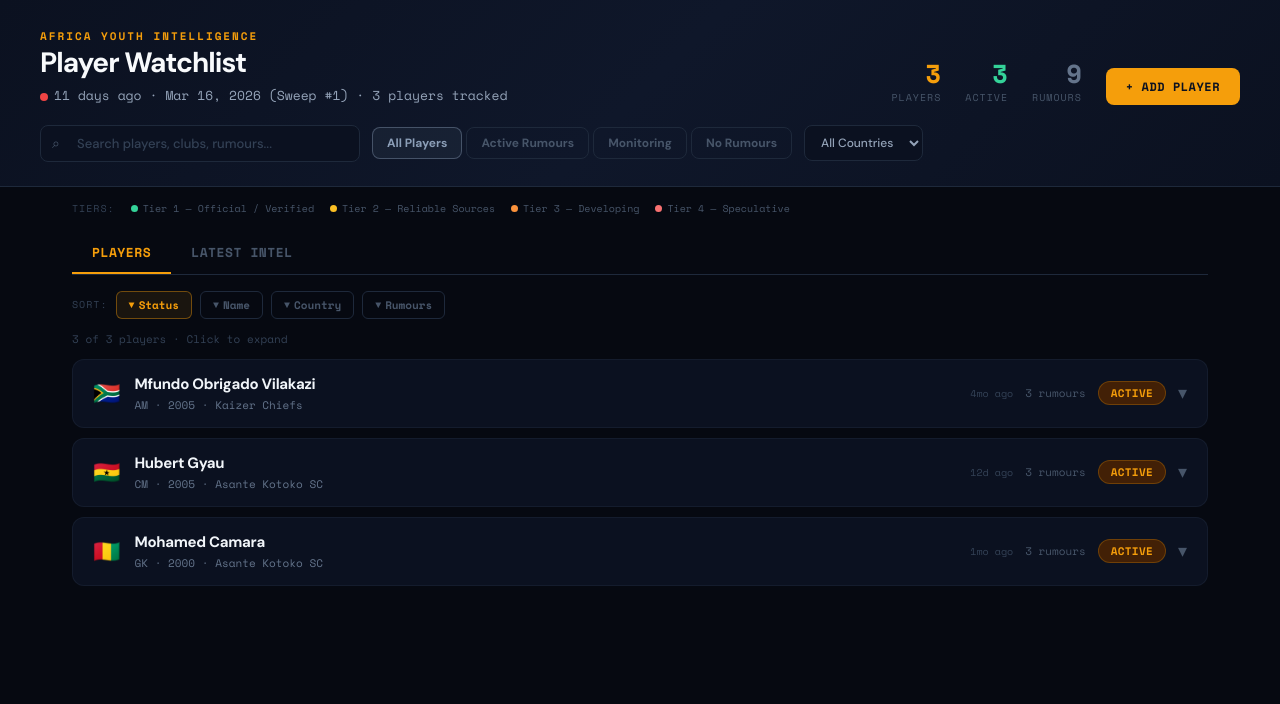
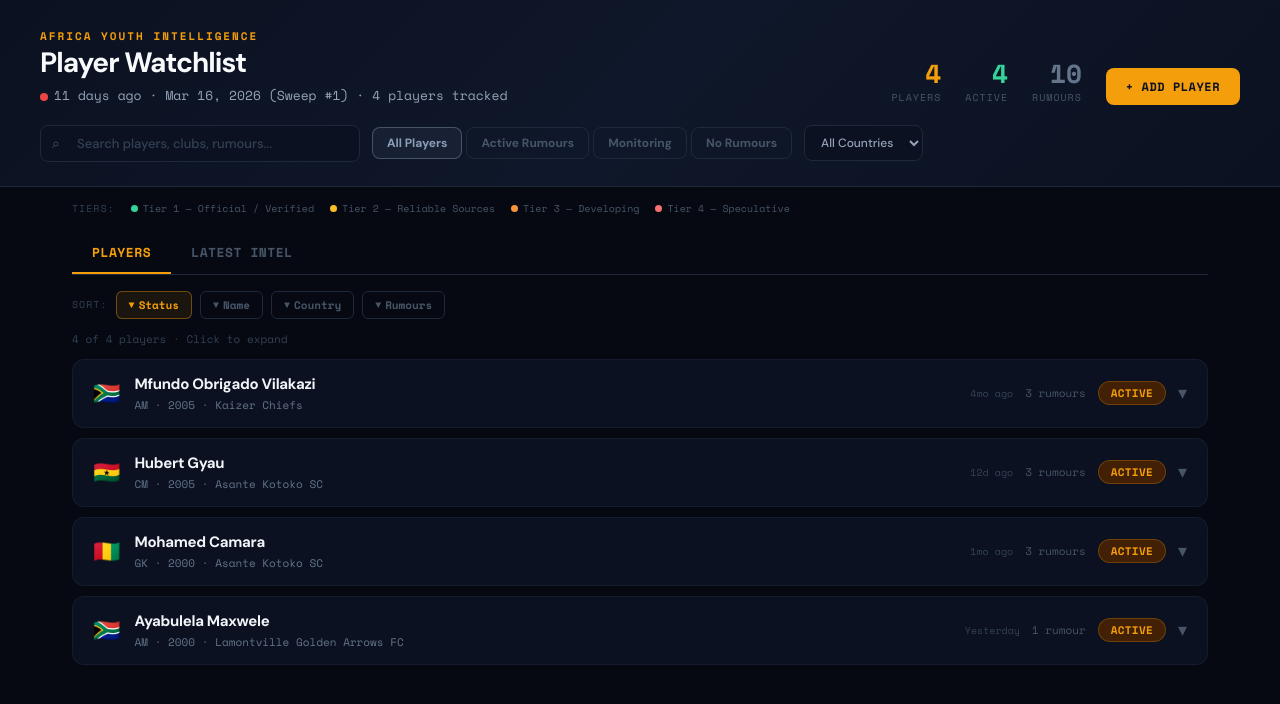
Before and after one commit to michaelmakaab/player-watchlist, a website: page index.html in a window 1280 px wide. Drawn offline with nearby package versions, Linux system fonts and the light colour scheme.

Commit message:
add: Ayabulela Maxwele via player suggestion (#23)

```diff
--- a/index.html
+++ b/index.html
@@ -477,7 +477,7 @@ const PLAYERS_DATA = {
   "meta": {
     "lastSweep": "Mar 16, 2026",
     "sweepNumber": 1,
-    "playerCount": 3
+    "playerCount": 4
   },
   "players": [
     {
@@ -620,6 +620,33 @@ const PLAYERS_DATA = {
           "recent": false
         }
       ]
+    },
+    {
+      "id": 4,
+      "name": "Ayabulela Maxwele",
+      "country": "South Africa",
+      "flag": "🇿🇦",
+      "position": "AM",
+      "birthYear": 2000,
+      "currentClub": "Lamontville Golden Arrows FC",
+      "status": "active",
+      "sweepTier": "C",
+      "altSpellings": [
+        "Aya Maxwele"
+      ],
+      "confusionRisk": null,
+      "rumors": [
+        {
+          "date": "Mar 26, 2026",
+          "club": "Orlando Pirates",
+          "detail": "Orlando Pirates in advanced talks to sign Ayabulela Maxwele from Golden Arrows as a central midfielder/winger. Potentially targeting as replacement for departing players Mofokeng and Appollis.",
+          "source": "Soccer Beat podcast (Kurt Buckerfield), Soccer Bullet",
+          "sourceUrl": null,
+          "tier": 2,
+          "status": "advanced",
+          "recent": true
+        }
+      ]
     }
   ]
 };
@@ -650,6 +677,15 @@ const INTEL_DATA = {
     "seasonStats": "Outstanding performances in Ghana Premier League 2025-26 campaign despite club's inconsistent results",
     "clubStanding": "Asante Kotoko facing disciplinary proceedings (GFA charges for alleged breaches following Mar 8, 2026 match vs Karela United)",
     "notes": "Elite shot-stopper attracting major continental interest. Joined Asante Kotoko July 2024 on 2-year deal. Recently earned Guinea squad call-up for friendly matches vs Togo and Benin (March 2026). Contract expires June 2026 — renewal status unknown. Experienced international with 2 Guinea caps. Transfer target for Kaizer Chiefs rejected by Kotoko in January 2026. Currently under GFA investigation for disciplinary breach. High-profile goalkeeper with demonstrated quality in Ghana Premier League."
+  },
+  "4": {
+    "height": "—",
+    "foot": "Right",
+    "contract": "—",
+    "previousClub": "Royal AM (joined Golden Arrows Mar 1, 2025)",
+    "seasonStats": "Jersey No. 25, 2025/26 season active",
+    "clubStanding": "—",
+    "notes": "Attacking midfielder/winger (25 years old, born Mthatha, Eastern Cape). Market value €250k. Agent: Prosport. Described as 'eight and a half winger' - intense player who wins duels, offers successful dribbles, strong pressing. Career path: Mamelodi Sundowns (academy) → Maritzburg United/Durban City → Tshakhuma Tsha Madzivhandila → Royal AM → Golden Arrows."
   }
 };
 const PENDING_DATA = [];
```
Also changed, not shown: data/intel.json (+9 -0 lines), data/players.json (+28 -1 lines), dist/index.html.
